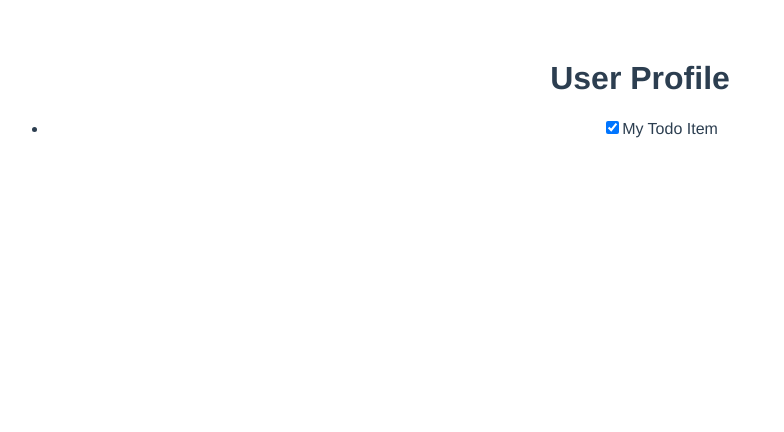
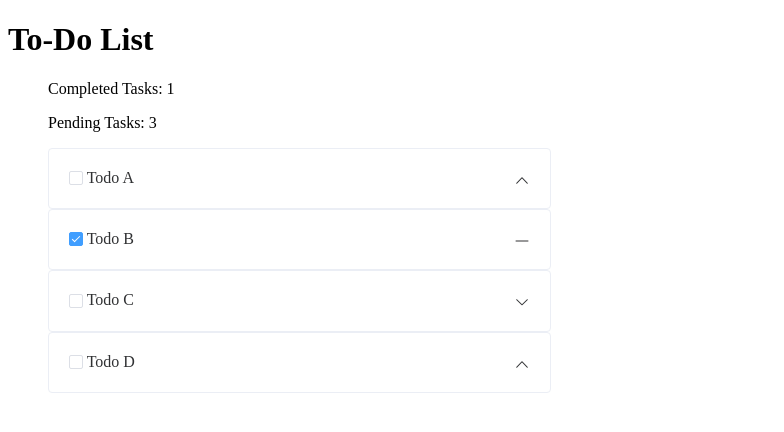
Before and after one commit to dukeydd/projects, a Vue app: page / in a window 1280 px wide. Shown: the top 432 px of the page, without its empty margins (0-784 px from the left). Built offline with nearby package versions, Linux system fonts and the light colour scheme.

Commit message:
statically create list and show on page

```diff
--- a/src/App.vue
+++ b/src/App.vue
@@ -1,10 +1,8 @@
 <template>
   <div id="app">
-    <h1> User Profile </h1>
+    <h1> To-Do List </h1>
     <ul>
-      <li>
-        <to-do-item></to-do-item>
-      </li>
+        <to-do-item v-bind:todos="todos"></to-do-item>
     </ul>
   </div>
 </template>
@@ -13,20 +11,43 @@
 import ToDoItem from './components/ToDoItem.vue';
 
 export default {
-  name: 'App',
+  name: 'app',
   components: {
     ToDoItem
+  },
+  props: [],
+  // {
+  //   label: { required: true, type: String },
+  //   done: { default: false, type: Boolean }
+  // }
+  data() {
+    return {
+      todos: [{
+        title: 'Todo A',
+        project: 'Project A',
+        done: false,
+        priority: "high",
+      }, {
+        title: 'Todo B',
+        project: 'Project B',
+        done: true,
+        priority: "medium",
+      }, {
+        title: 'Todo C',
+        project: 'Project C',
+        done: false,
+        priority: "low",
+      }, {
+        title: 'Todo D',
+        project: 'Project D',
+        done: false,
+        priority: "high",
+      }]
+    }
   }
 };
 </script>
 
 <style>
-#app {
-  font-family: Avenir, Helvetica, Arial, sans-serif;
-  -webkit-font-smoothing: antialiased;
-  -moz-osx-font-smoothing: grayscale;
-  text-align: center;
-  color: #2c3e50;
-  margin-top: 60px;
-}
+
 </style>
--- a/src/components/ToDoItem.vue
+++ b/src/components/ToDoItem.vue
@@ -1,10 +1,29 @@
 <template>
   <div>
-    <input type="checkbox" id="todo-item" checked="false" />
-    <label for="todo-item">My Todo Item</label>
+    <p>Completed Tasks: {{todos.filter(todo => {return todo.done === true}).length}}</p>
+    <p>Pending Tasks: {{todos.filter(todo => {return todo.done === false}).length}}</p>
+    <el-row :gutter="12">
+      <el-col :span="10">
+        <el-card class="box-card" shadow="hover" v-for="todo in todos" :key="todo">
+          <div>
+            <el-checkbox v-model="todo.done"></el-checkbox>
+            {{ todo.title }}
+            <i class="el-icon-arrow-up" v-if="todo.priority === 'high'" style="float: right; padding: 3px 0"> </i>
+            <i class="el-icon-minus" v-if="todo.priority === 'medium'" style="float: right; padding: 3px 0"> </i>
+            <i class="el-icon-arrow-down" v-if="todo.priority === 'low'" style="float: right; padding: 3px 0"> </i>
+          </div>
+        </el-card>
+      </el-col>
+    </el-row>
+
   </div>
 </template>
 
 <script>
-export default {}
+export default {
+  props: ['todos']
+}
 </script>
+
+<style>
+</style>
--- a/src/main.js
+++ b/src/main.js
@@ -1,8 +1,11 @@
 import Vue from 'vue'
+import ElementUI from 'element-ui';
+import 'element-ui/lib/theme-chalk/index.css';
 import App from './App.vue'
 
 Vue.config.productionTip = false
-
+Vue.use(ElementUI);
 new Vue({
+  el: '#app',
   render: h => h(App),
 }).$mount('#app')
```
Also changed, not shown: src/assets/logo.png (deleted).
